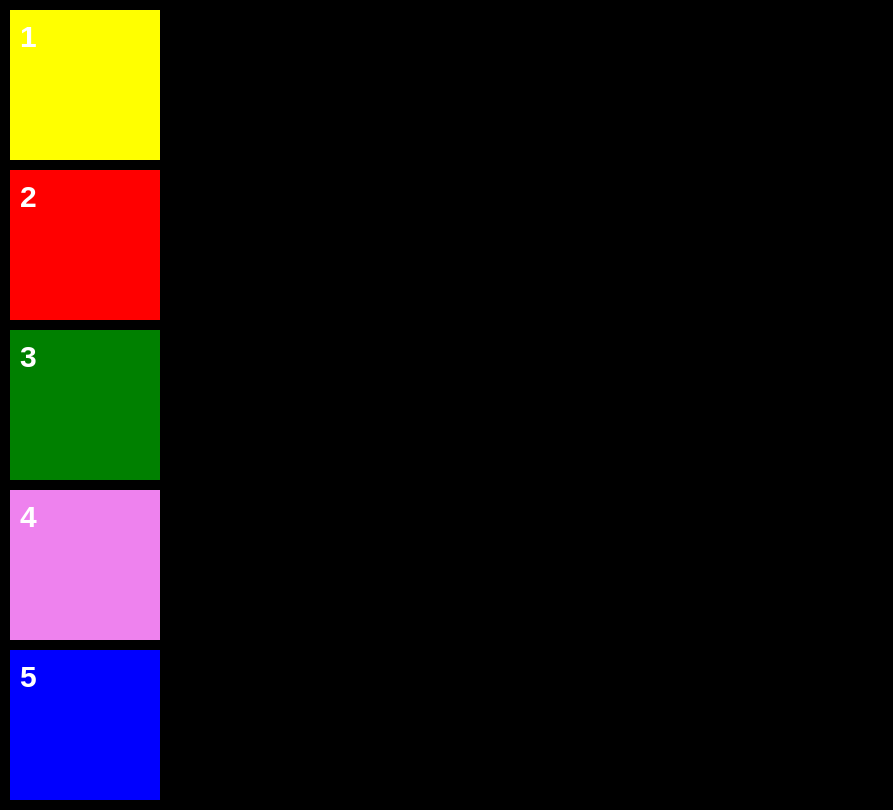
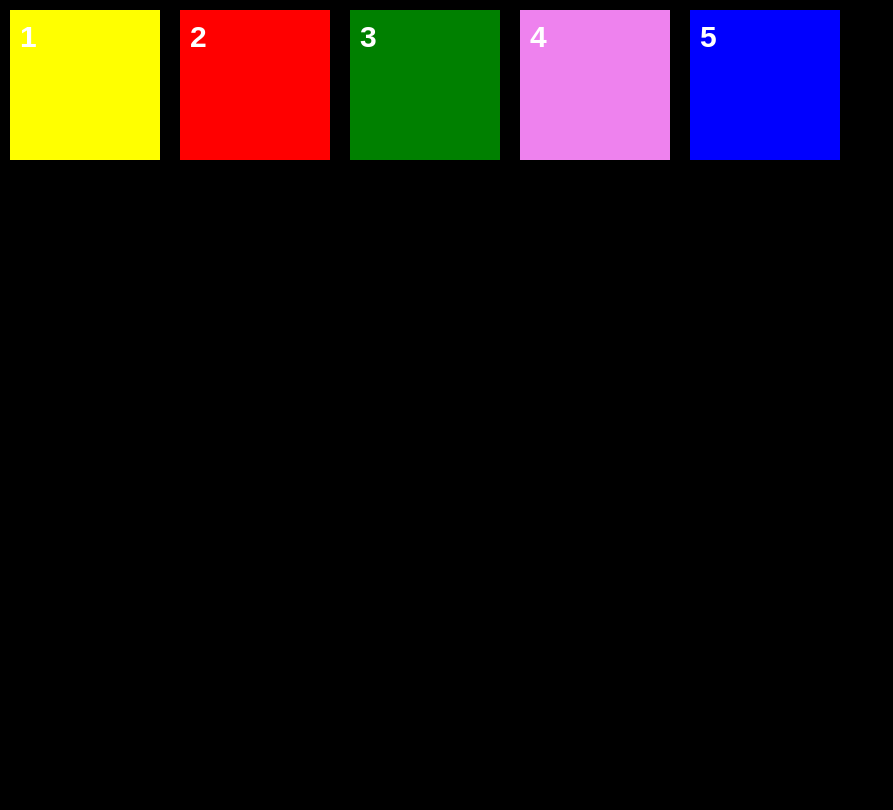
Before and after one commit to miroslawbidzinski/Git1, a plain HTML site: page index.html in a window 1280 px wide. Shown: the whole page, without its empty margins (0-893 px from the left). Drawn offline with Linux system fonts and the light colour scheme.

Commit message:
dodanie flexa

```diff
--- a/style.css
+++ b/style.css
@@ -11,6 +11,7 @@ body {
     counter-reset:0;
 
 }
+main { display: flex; }
 
 .card {
     counter-increment: card_number;
@@ -45,6 +46,6 @@ body {
     background: blue;
 }
 /* #container { width:100%; display: flex; flex-direction: row;}
-main { width: 70%; height:auto; background:rgb(39, 172, 39);}
+main { display: flex;}
 aside { width: 30%; height:auto; background:blue;}
 footer {width: 100%; height:auto; } */
```
